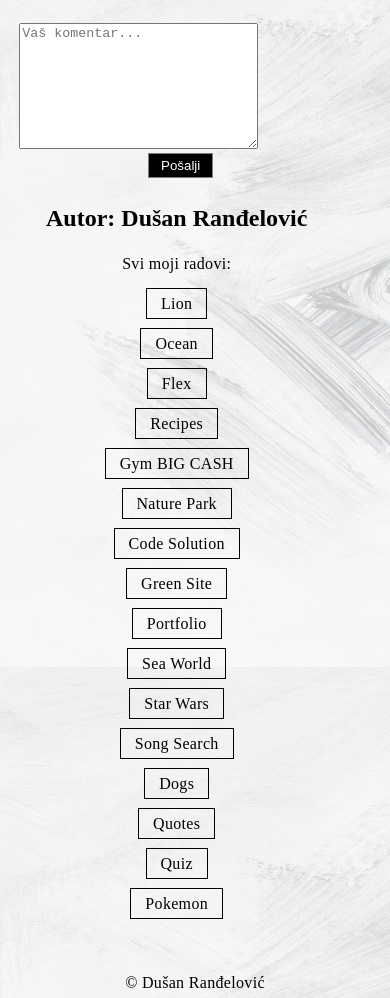
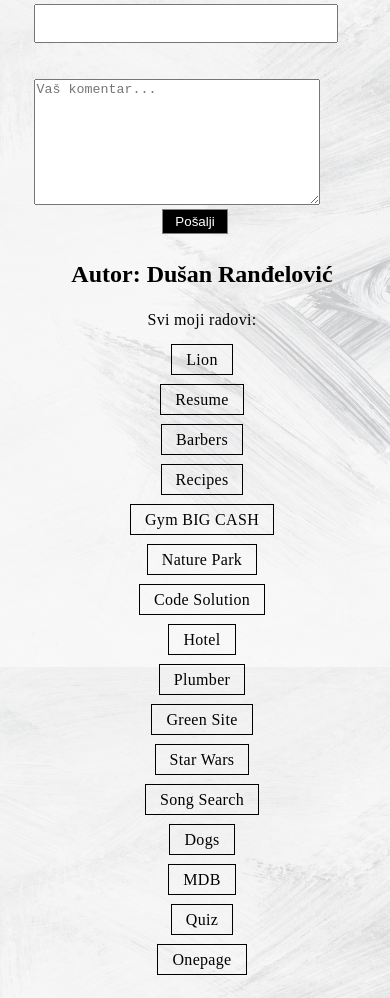
Before and after one commit to dusanrandjelovic/informalno, a plain HTML site: page blog2.html in a window 390 px wide. Shown: the part 1865-2863 px from the top of the page. Drawn offline with Linux system fonts and the light colour scheme.

Commit message:
Add files via upload

```diff
--- a/autor.css
+++ b/autor.css
@@ -1,12 +1,17 @@
 body {
   margin: 0;
   box-sizing: border-box;
-  background: linear-gradient(rgba(0,0,0,.5), rgba(0,0,0,.5)), url("floor-gray.jpg");
+  /*background: linear-gradient(rgba(0,0,0,.5), rgba(0,0,0,.5)), url("floor-gray.jpg");*/
+  background: linear-gradient(rgba(250,250,250,.7), rgba(250,250,250,.7)), url("belocrnapoz.jpg");
   background-size: cover;
   background-attachment: fixed;
 }
+body, html {
+  height: 100%;
+}
 img {
   max-width: 100%;
+  height: auto;
 }
 header img {
   height: 70px;
@@ -16,7 +21,7 @@
 }
 header h2 {
   margin-left: 8px;
-  color: white;
+  color: black;
 }
 header {
   display: flex;
@@ -37,7 +42,7 @@
   justify-content: flex-end;
 }
 header nav a {
-  color: white;
+  color: black;
   text-decoration: none;
   padding-left: 20px;
 }
@@ -59,15 +64,15 @@
   margin-top: 30%;
 }
 aside h2 {
-  color: white;
+  color: black;
 }
 aside p {
   margin-top: 12%;
 }
 aside p a {
-  color: white;
+  color: black;
   text-decoration: none;
-  border: 1px solid white;
+  border: 1px solid black;
   padding: 8px;
 }
 article {
@@ -138,7 +143,7 @@
 }
 footer {
   text-align: center;
-  color: white;
+  color: black;
 }
 
 
--- a/blog.css
+++ b/blog.css
@@ -5,8 +5,12 @@
   background-size: cover;
   background-attachment: fixed;
 }
+body, html {
+  height: 100%;
+}
 img {
   max-width: 100%;
+  height: auto;
 }
 p {
   letter-spacing: 0.02em;
@@ -121,6 +125,7 @@
   }
   main {
     flex-direction: column;
+    align-items: center;
   }
   article {
     width: 90%;
--- a/blog1.css
+++ b/blog1.css
@@ -134,12 +134,14 @@
   }
   main {
     flex-direction: column;
+    align-items: center;
   }
-  input {
-    width: 67%;
+  input, textarea {
+    width: 87%;
   }
   article {
     width: 90%;
+    margin-right: 0;
   }
   aside {
     width: 80%;
--- a/blog2.css
+++ b/blog2.css
@@ -134,12 +134,19 @@
   }
   main {
     flex-direction: column;
+    align-items: center;
   }
-  input {
-    width: 67%;
+  .strane {
+    display: block;
+    margin-top: 10px;
+    width: 190px;
+  }
+  input, textarea {
+    width: 87%;
   }
   article {
     width: 90%;
+    margin-right: 0;
   }
   aside {
     width: 80%;
--- a/blog2.html
+++ b/blog2.html
@@ -8,6 +8,7 @@
     <meta name="author" content="Dusan Randjelovic | dusanrandjelovic92@gmail.com">
     <meta http-equiv="X-UA-Compatible" content="IE=edge">
     <meta name="viewport" content="width=device-width, initial-scale=1">
+    <link rel="icon" href="duratrans.png" type="image/icon type">
     <link rel="stylesheet" href="blog2.css" type="text/css">
 
   </head>
@@ -76,21 +77,21 @@
     <h2>Autor: Dušan Ranđelović</h2>
     <p>Svi moji radovi: </p>
     <p><a href="https://durasite.000webhostapp.com" target="_blank">Lion</a></p>
-    <p><a href="https://dusanrandjelovic.github.io/dusan/" target="_blank">Ocean</a></p>
-    <p><a href="https://dusanrandjelovic.github.io/flexsajt/" target="_blank">Flex</a></p>
+    <p><a href="https://dusanrandjelovic.000webhostapp.com/" target="_blank">Resume</a></p>
+    <p><a href="https://berbernica.000webhostapp.com/" target="_blank">Barbers</a></p>
     <p><a href="https://dusanrandjelovic.github.io/recepti/" target="_blank">Recipes</a></p>
     <p><a href="https://dusanrandjelovic.github.io/teretanabigcash/" target="_blank">Gym BIG CASH</a></p>
-    <p><a href="https://dusanrandjelovic.github.io/sumarak/" target="_blank">Nature Park</a></p>
+    <p><a href="https://natureparksierra.000webhostapp.com/" target="_blank">Nature Park</a></p>
     <p><a href="https://dusanrandjelovic.github.io/codesolution/" target="_blank">Code Solution</a></p>
+    <p><a href="https://dusanrandjelovic.github.io/hotel/" target="_blank">Hotel</a></p>
+    <p><a href="https://vodoinstalatermirko.000webhostapp.com" target="_blank">Plumber</a></p>
     <p><a href="https://dusanrandjelovic.github.io/greensite/" target="_blank">Green Site</a></p>
-    <p><a href="https://dusanrandjelovic.github.io/dusanrandjelovic/" target="_blank">Portfolio</a></p>
-    <p><a href="https://dusanportfolio.000webhostapp.com" target="_blank">Sea World</a></p>
     <p><a href="https://dusanrandjelovic.github.io/sw/" target="_blank">Star Wars</a></p>
     <p><a href="https://dusanrandjelovic.github.io/songsearch/" target="_blank">Song Search</a></p>
     <p><a href="https://dusanrandjelovic.github.io/serbiandogs/" target="_blank">Dogs</a></p>
-    <p><a href="https://dusanrandjelovic.github.io/quotes/" target="_blank">Quotes</a></p>
+    <p><a href="https://dusanrandjelovic.github.io/mdb/" target="_blank">MDB</a></p>
     <p><a href="https://dusanrandjelovic.github.io/simplequiz/" target="_blank">Quiz</a></p>
-    <p><a href="https://dusanrandjelovic.github.io/pokemon/" target="_blank">Pokemon</a></p>
+    <p><a href="https://vodoinstalater.000webhostapp.com" target="_blank">Onepage</a></p>
     </aside>
     </main>
     <footer>
--- a/blog3.css
+++ b/blog3.css
@@ -134,12 +134,14 @@
   }
   main {
     flex-direction: column;
+    align-items: center;
   }
-  input {
-    width: 67%;
+  input, textarea {
+    width: 87%;
   }
   article {
     width: 90%;
+    margin-right: 0;
   }
   aside {
     width: 80%;
--- a/style.css
+++ b/style.css
@@ -5,11 +5,15 @@
   background-size: cover;
   background-attachment: fixed;
 }
+body, html {
+  height: 100%;
+}
 body h1 {
   font-weight: 400;
 }
 img {
   max-width: 100%;
+  height: auto;
 }
 .kontejner {
   margin: 6% 4%;
@@ -71,20 +75,22 @@
 .poz {
   background: url("advice.jpg");
   background-size: cover;
+  background-repeat: no-repeat;
+  background-position: center;
   width: 100%;
   height: 100vh;
   position: relative;
 }
 .dugmad a {
-color: black;
+color: white;
 text-decoration: none;
 border: 1px solid black;
 padding: 6px 14px;
-
+background-color: black;
 }
 .dugmad a:hover {
-  background-color: black;
-  color: white;
+  background-color: white;
+  color: black;
 }
 /*
 .dugmad a {
@@ -182,7 +188,7 @@
 footer {
   text-align: center;
 }
-@media (max-width: 748px){
+@media (max-width: 768px){
   header {
     flex-direction: column;
 align-items: center;
@@ -199,6 +205,9 @@
   header nav a {
     padding-left: 0;
     margin-bottom: 18px;
+  }
+  .poz {
+      background: url("advicemob.jpg");
   }
   .dugmad {
     display: flex;
```
Also changed, not shown: autor.html (+9 -8 lines), blog.html (+8 -7 lines), blog1.html (+8 -7 lines), blog3.html (+8 -7 lines), index.html (+5 -4 lines).
